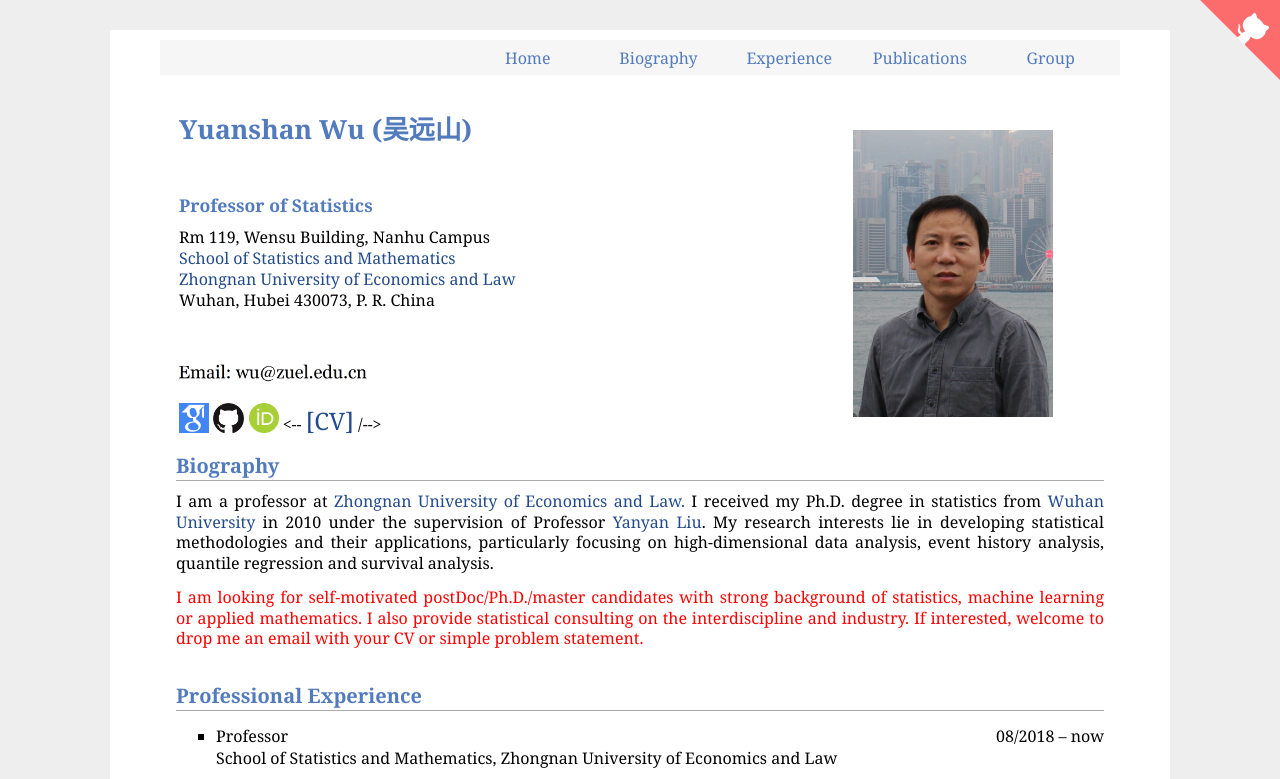
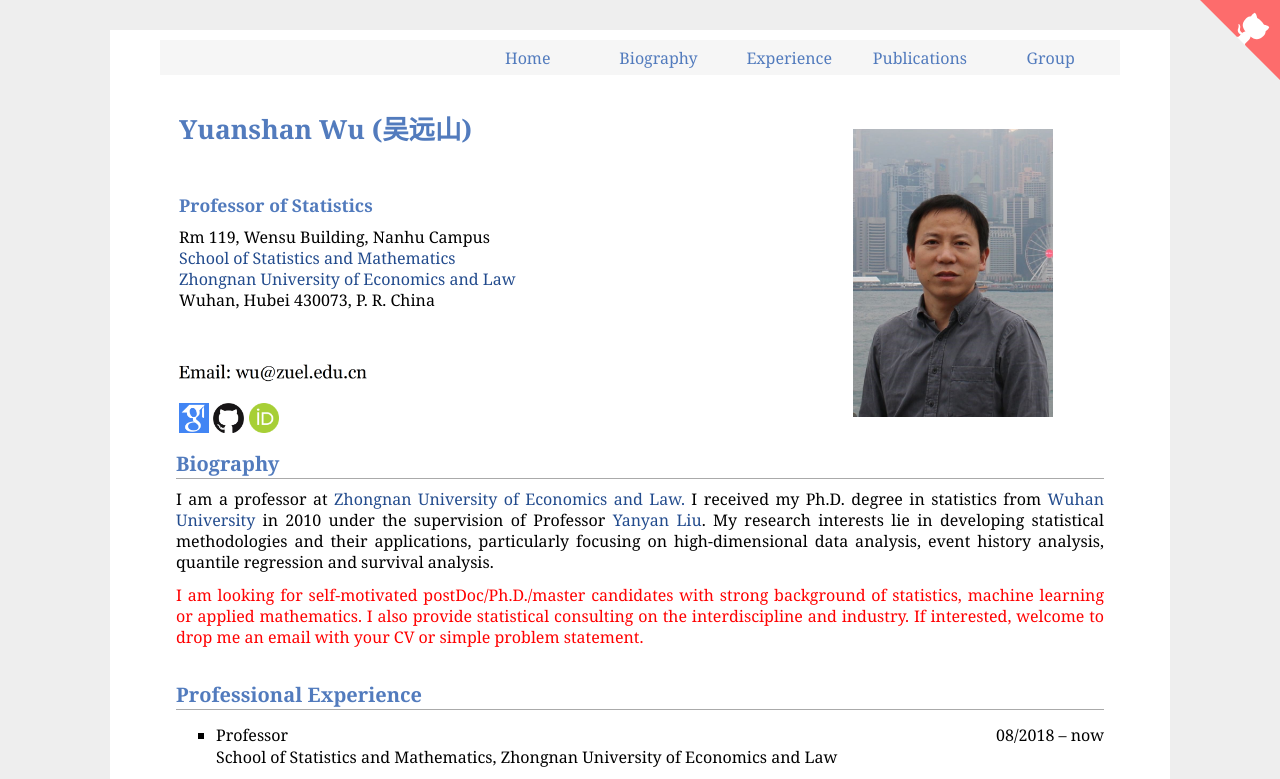
Before and after one commit to zhuhbecnu/zhuhbecnu.github.io, a plain HTML site: page index.html in a window 1280 px wide. Shown: the top 779 px of the page. Drawn offline with Linux system fonts and the light colour scheme.

Commit message:
Update index.html

```diff
--- a/index.html
+++ b/index.html
@@ -61,7 +61,7 @@
 				<p> <a href="https://scholar.google.com/citations?user=YGeH7aIAAAAJ&hl=en"><img src="./pic/google_scholar.png" height="30px" style="margin-bottom:-3px"></a>
 					<a href="https://github.com/wuyuanshan"><img src="./pic/github_s.jpg" height="30px" style="margin-bottom:-3px"></a>
 					<a href="https://orcid.org/0000-0002-2121-8952"><img src="./pic/orcid.jpeg" height="30px" style="margin-bottom:-3px"></a>
-                                                                              <--   <a href="./cv/CVhomepe.pdf" download="CV_Yuanshan_Wu.pdf"><font size="5.5">[CV]</font></a>  /-->
+                                                                              <!--   <a href="./cv/CVhomepe.pdf" download="CV_Yuanshan_Wu.pdf"><font size="5.5">[CV]</font></a>  -->
 
                     	                                </p>
 
```
